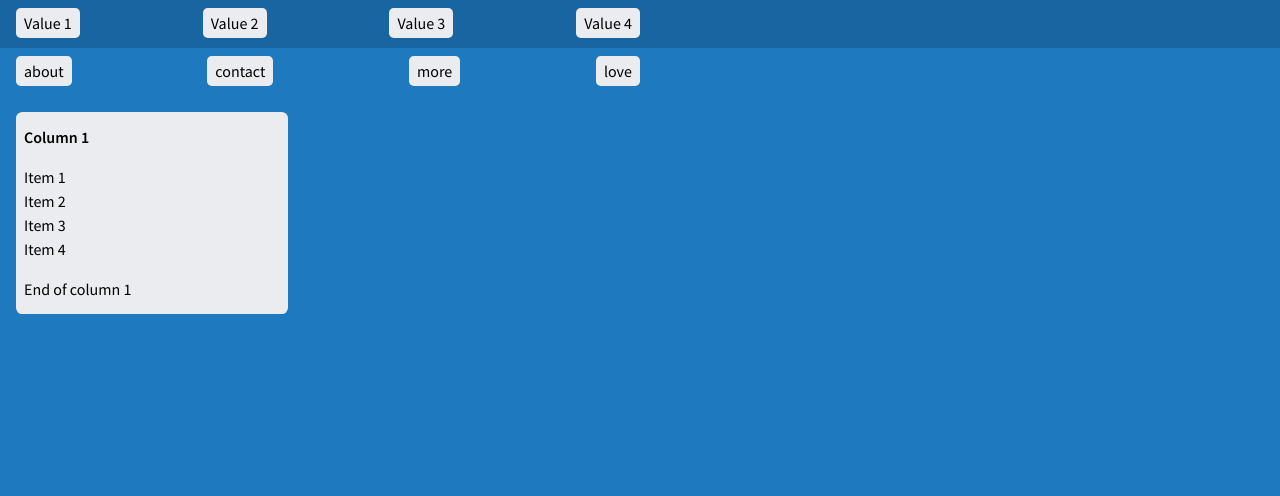
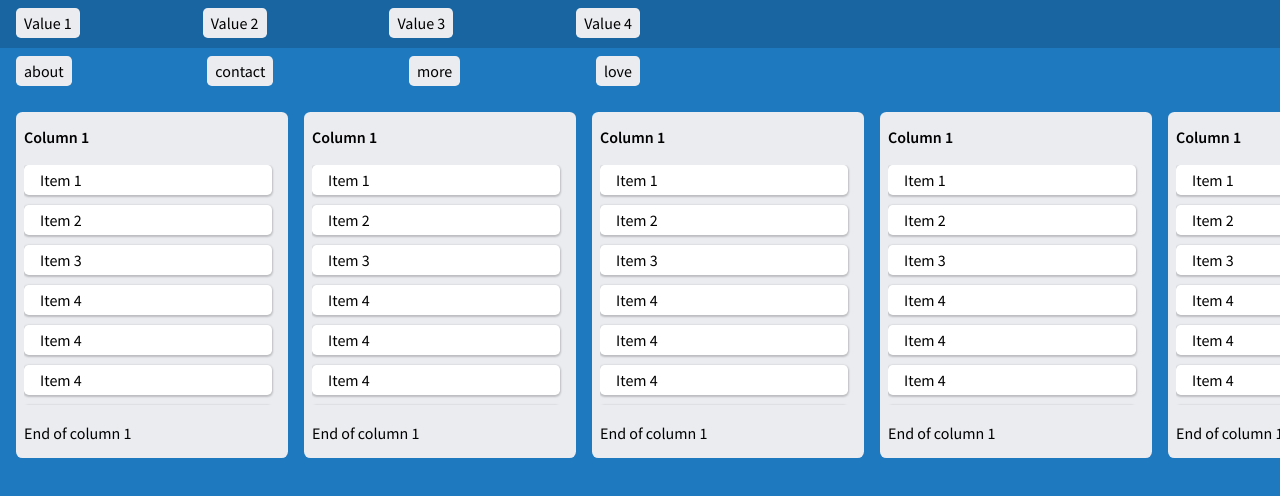
Before and after one commit to tienpham212/Trello-clone, a React (Create React App) app in the folder client/: page / in a window 1280 px wide. Shown: the top 496 px of the page. Built offline with nearby package versions, Linux system fonts and the light colour scheme.

Commit message:
update Ui for BoardColumn

```diff
--- a/client/src/components/BoardColumn/BoardColumn.module.css
+++ b/client/src/components/BoardColumn/BoardColumn.module.css
@@ -9,7 +9,7 @@
 }
 
 .boardColumnSection {
-    width: 272px;
+    min-width: 272px;
 }
 
 .boardColumnHeader {
@@ -21,15 +21,43 @@
 
 }
 
+.boardColumnList {
+    max-height: 30vh;
+    overflow-y: auto;
+}
+
+.boardColumnList::-webkit-scrollbar, .boardColumnWrapper::-webkit-scrollbar {
+    -webkit-appearance: none;
+    background-color: #DDDDE4;
+    border-radius: 5px;
+}
+
+.boardColumnList::-webkit-scrollbar:vertical {
+    width: .4rem;
+}
+
+.boardColumnWrapper::-webkit-scrollbar:horizontal  {
+    height: .6rem;
+}
+
+.boardColumnList::-webkit-scrollbar-thumb, .boardColumnWrapper::-webkit-scrollbar-thumb {
+    background-color: #c5c5c6 ;
+    border-radius: 5px;
+}
+
 .boardColumnListItem {
     background-color: var(--fiftharyColour);
     padding: .2rem 1rem;
     border-radius: .3rem;
     box-shadow: 0px 1px 2px 1px #00000033;
-    margin-bottom: .6rem;
+    margin: 0 .5rem .6rem 0 ;
+    background-color: var(--fiftharyColour);
 }
 
 .boardColumnWrapper {
     background-color: var(--thirdaryColour) ;
     padding: 1rem;
+    display: flex;
+    gap: 1rem;
+    overflow-x: scroll;
 }
--- a/client/src/components/BoardColumn/components/BoardColumnListItem/index.tsx
+++ b/client/src/components/BoardColumn/components/BoardColumnListItem/index.tsx
@@ -8,7 +8,7 @@ interface ListItemProps extends React.HTMLAttributes<HTMLDivElement> {
 }
 
 const ListItem: FC<ListItemProps> = ({children}) => {
-  return <div className={styles.listItem}>{children}</div>;
+  return <div className={styles.boardColumnListItem}>{children}</div>;
 };
 
 export default ListItem;
--- a/client/src/components/BoardColumn/components/BoardColumnSection/index.tsx
+++ b/client/src/components/BoardColumn/components/BoardColumnSection/index.tsx
@@ -24,6 +24,11 @@ const BoardColumnSection: FC<BoardColumnSectionProps> = ({children}) => {
           <ListItem>Item 2</ListItem>
           <ListItem>Item 3</ListItem>
           <ListItem>Item 4</ListItem>
+          <ListItem>Item 4</ListItem>
+          <ListItem>Item 4</ListItem>
+          <ListItem>Item 4</ListItem>
+          <ListItem>Item 4</ListItem>
+          <ListItem>Item 4</ListItem>
         </List>
         <Footer>End of column 1</Footer>
       </Container>
--- a/client/src/components/BoardColumn/index.tsx
+++ b/client/src/components/BoardColumn/index.tsx
@@ -11,6 +11,17 @@ const BoardColumn: FC = () => {
   return (
     <Wrapper>
         <BoardSection/>
+        <BoardSection/>
+        <BoardSection/>
+        <BoardSection/>
+        <BoardSection/>
+        <BoardSection/>
+        <BoardSection/>
+        <BoardSection/>
+        <BoardSection/>
+        <BoardSection/>
+        <BoardSection/>
+        <BoardSection/>
     </Wrapper>
   );
 };
```
